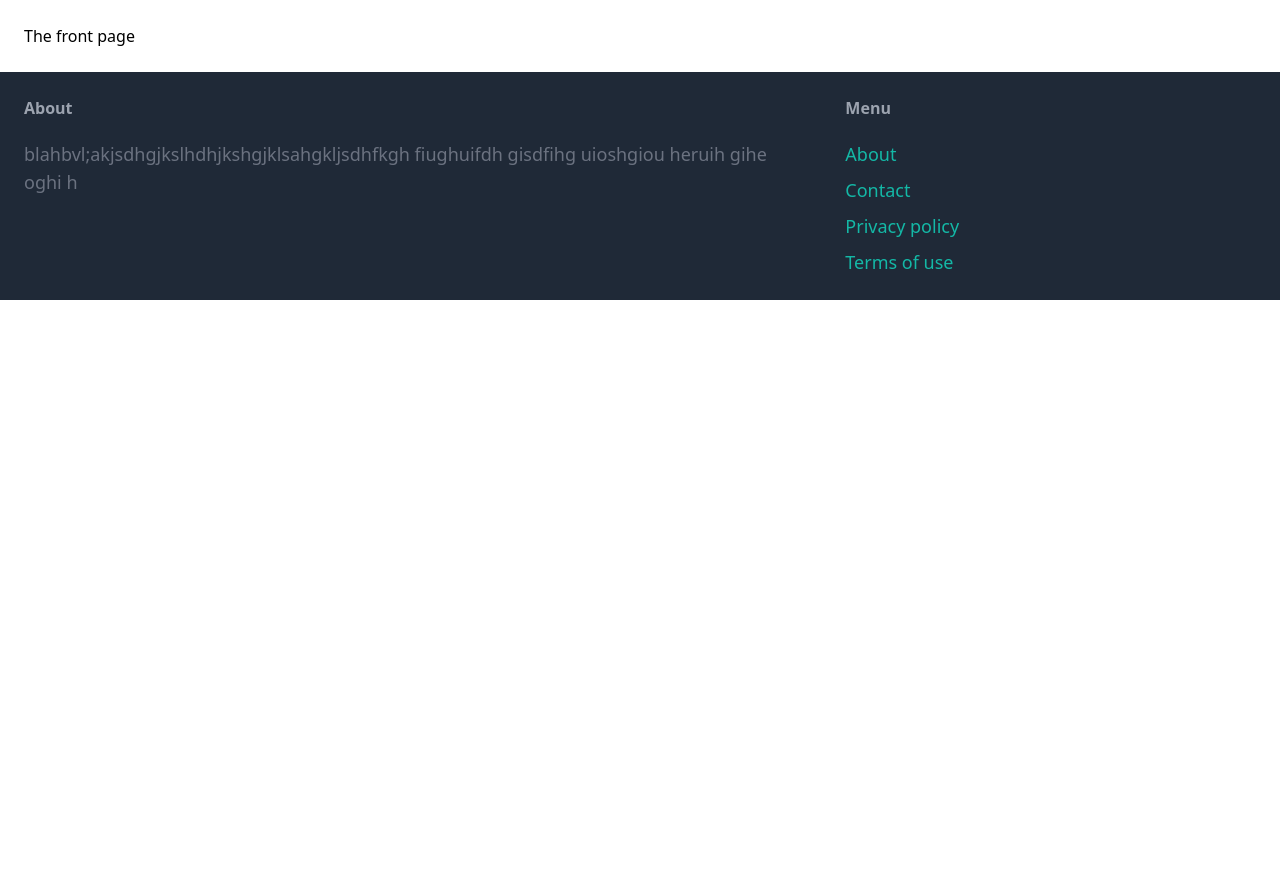
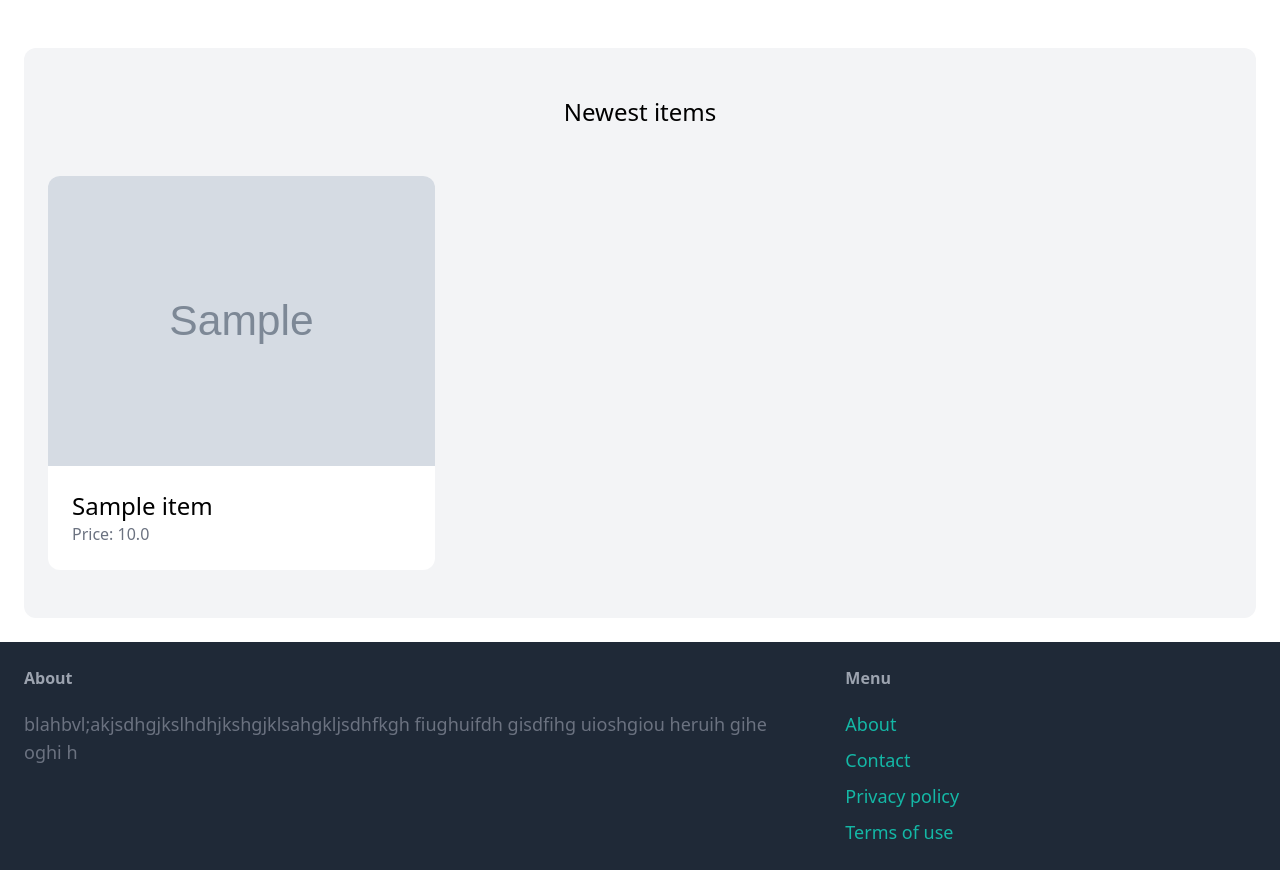
Before and after one commit to halva2251/python_django, a Django app: template django_project/core/templates/core/index.html in a window 1280 px wide. Shown: the part 77-947 px from the top of the page. Before the commit the page ends 377 px from the top, so only its background shows below. Run offline with Django 4.2, Linux system fonts and the light colour scheme; the template is opened without the code that fills it: values that come from a table or form of the project are taken from there, others are empty; tables that the repository leaves empty hold one stand-in row (values such as "Sample post"); grey boxes marked "Sample" are stand-in pictures; some libraries are stand-ins or nearby versions.

Commit message:
updated the index page to show the item list

```diff
--- a/django_project/core/templates/core/index.html
+++ b/django_project/core/templates/core/index.html
@@ -3,5 +3,24 @@
 {% block title %}Welcome{% endblock %}
 
 {% block content %}
-    <h1>The front page</h1>
+    <div class="mt-6 px-6 py-12 bg-gray-100 rounded-xl">
+        <h2 class="mb-12 text-2xl text-center">Newest items</h2>
+
+        <div class="grid grid-cols-3 gap-3">
+            {% for item in items %}
+            <div>
+                <a href="#">
+                    <div>
+                        <img src="{{ item.image.url }}" class="rounded-t-xl">
+                    </div>
+
+                    <div class="p-6 bg-white rounded-b-xl">
+                        <h2 class="text-2xl">{{ item.name }}</h2>
+                        <p class="text-gray-500">Price: {{ item.price }}</p>
+                    </div>
+                </a>
+            </div>
+            {% endfor %}
+        </div>
+    </div>
 {% endblock %}
```
Also changed, not shown: django_project/core/views.py (+8 -1 lines).
